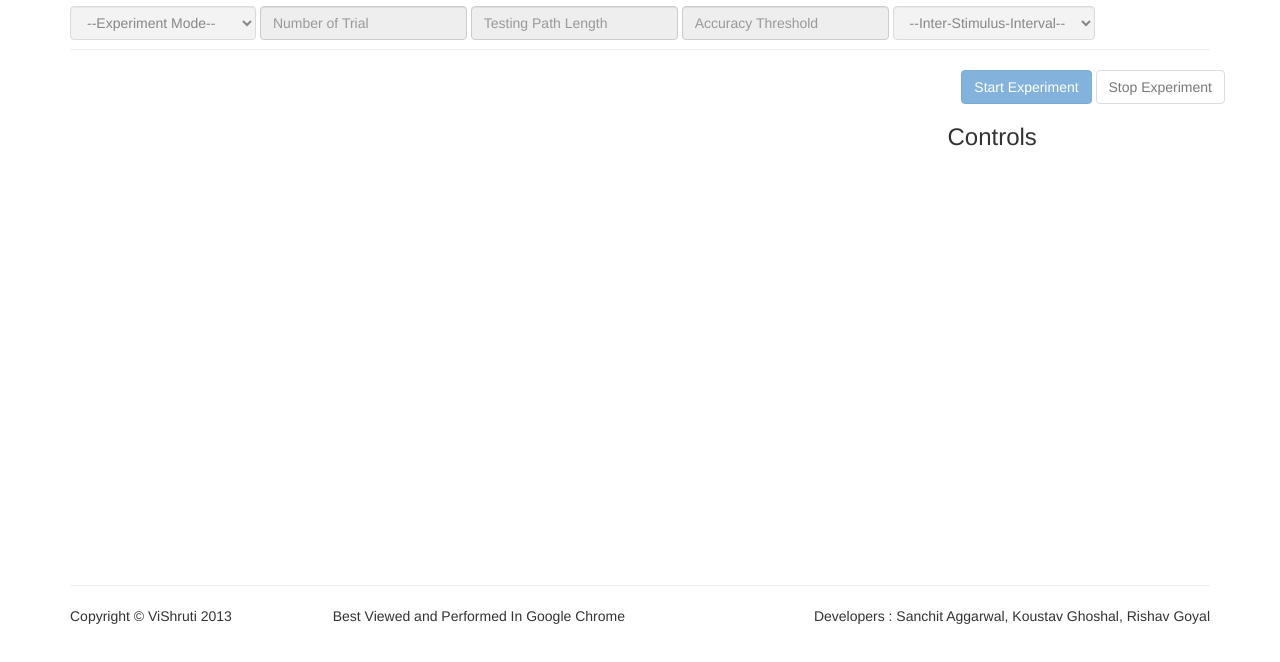
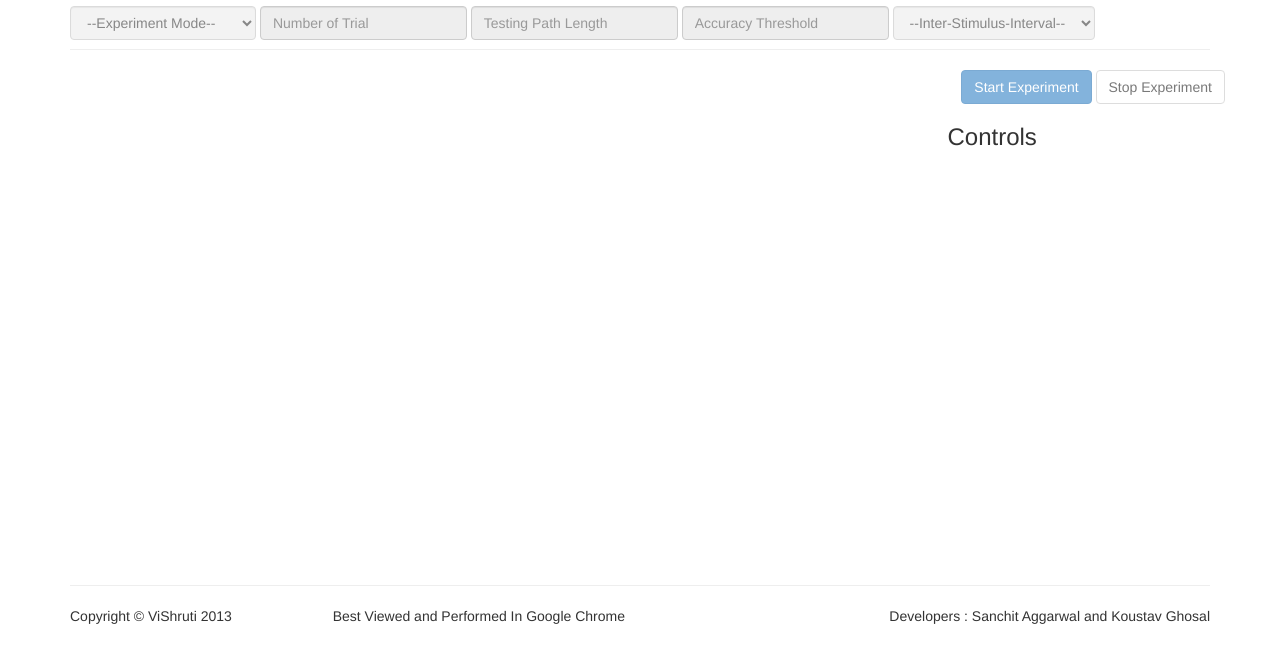
Before and after one commit to SanchitAggarwal-zz/ViShruti, a plain HTML site: page ViShruti.html in a window 1280 px wide. Shown: the part 56-718 px from the top of the page. Drawn offline with Linux system fonts and the light colour scheme.

```diff
--- a/ViShruti.html
+++ b/ViShruti.html
@@ -123,7 +123,7 @@
                 <p class="pull-right">Best Viewed and Performed In Google Chrome</p>
             </div>
           <div class="col-md-6">
-            <p class="pull-right">Developers : Sanchit Aggarwal, Koustav Ghoshal, Rishav Goyal</p>
+            <p class="pull-right">Developers : Sanchit Aggarwal and Koustav Ghosal</p>
           </div>
         </div>
       </footer>
```
